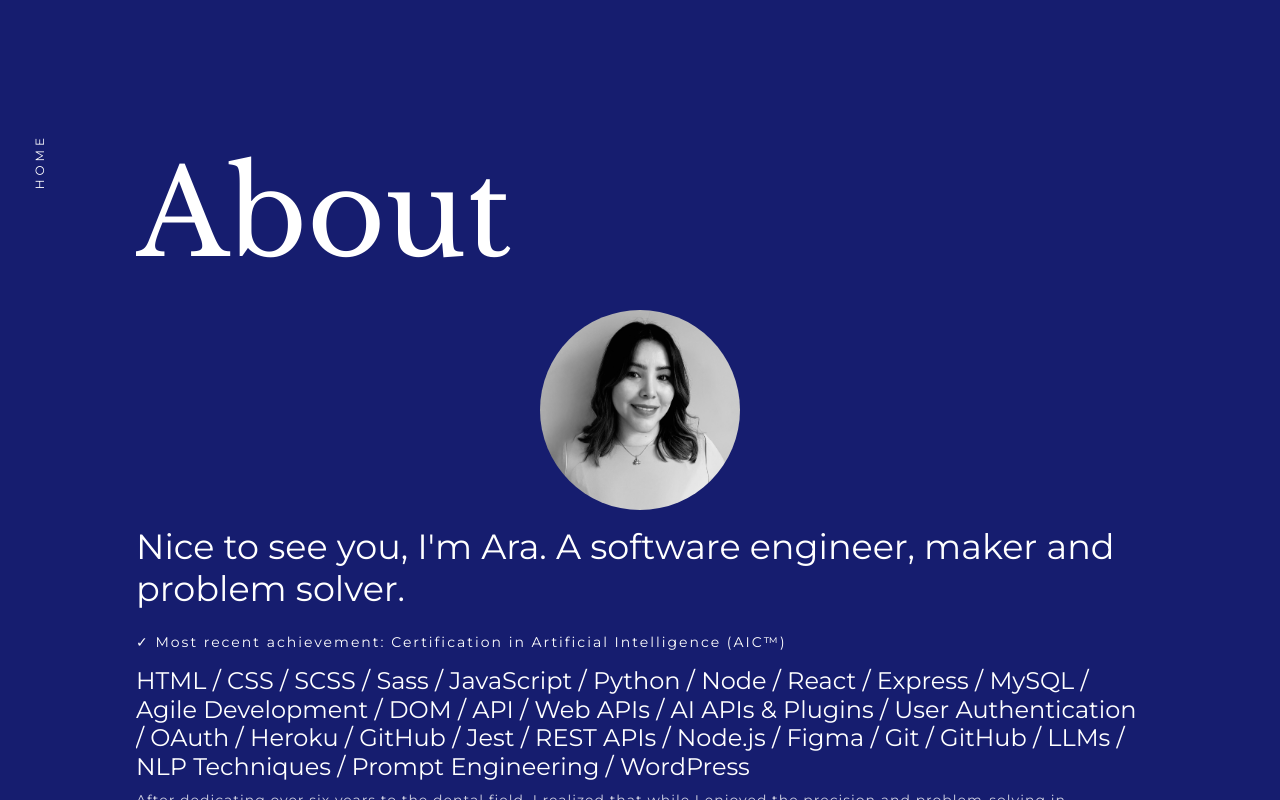
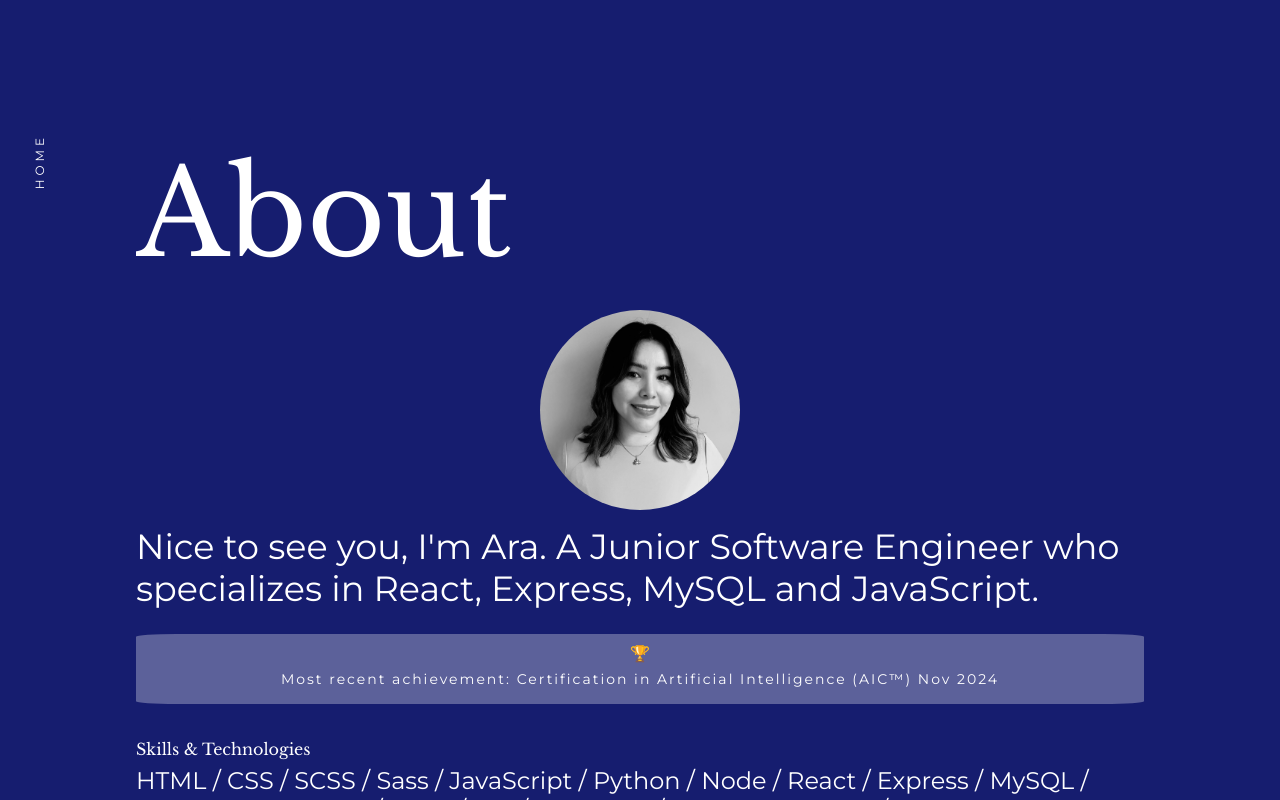
Before and after one commit to Araventura/portfolio-ara-ventura, a React (Vite) app: page /about in a window 1280 px wide. Shown: the top 800 px of the page. Built offline with nearby package versions, Linux system fonts and the light colour scheme.

Commit message:
add most recent achievement

```diff
--- a/src/components/About/About.jsx
+++ b/src/components/About/About.jsx
@@ -2,7 +2,7 @@ import React from "react";
 import "./About.scss";
 import { Link } from "react-router-dom";
 import profileImg from "../../assets/images/profile.jpg";
-
+import skillsData from "../../data/skills.json";
 function About() {
   return (
     <div className="about">
@@ -13,18 +13,22 @@ function About() {
             <img className="about__image" src={profileImg} alt="" />
           </div>
           <h2 className="about__subtitle">
-            Nice to see you, I'm Ara. A software engineer, maker and problem
-            solver.
+            Nice to see you, I'm Ara. A Junior Software Engineer who specializes
+            in React, Express, MySQL and JavaScript.
           </h2>
         </div>
       </div>
       <div className="about__text-bottom">
         <div>
-          <h3 className="about__tech">
-            ✓ Most recent achievement: Certification in Artificial Intelligence
-            (AIC™)
-          </h3>
+          <div className="about__tech-backdrop">
+            <h4 className="about__tech-emoji">🏆</h4>
+            <h3 className="about__tech">
+              Most recent achievement: Certification in Artificial Intelligence
+              (AIC™) Nov 2024
+            </h3>
+          </div>
           <div className="about__skills">
+            <h3 className="about__skills-title">Skills & Technologies</h3>
             <h4 className="about__skills-tech">
               HTML / CSS / SCSS / Sass / JavaScript / Python / Node / React /
               Express / MySQL / Agile Development / DOM / API / Web APIs / AI
--- a/src/components/About/About.scss
+++ b/src/components/About/About.scss
@@ -44,9 +44,35 @@
     padding-bottom: 16px;
     letter-spacing: 2px;
     margin-bottom: 0;
+    text-align: center;
+
+    &-emoji {
+      font-size: 16px;
+      text-align: center;
+      padding-top: 10px;
+    }
+
+    &-backdrop {
+      width: 100%;
+      background-color: rgb(255, 255, 255, 0.3);
+      border-radius: 4%;
+    }
 
     @include desktop {
       font-size: 14px;
+    }
+  }
+
+  &__skills {
+    display: flex;
+    flex-direction: column;
+    justify-content: center;
+    margin-top: 20px;
+
+    &-title {
+      font-family: "Libre";
+      font-size: 16px;
+      margin-top: 16px;
     }
   }
 
--- /dev/null
+++ b/src/data/skills.json
@@ -0,0 +1,31 @@
+[
+  "HTML",
+  "CSS",
+  "SCSS",
+  "Sass",
+  "JavaScript",
+  "Python",
+  "Node",
+  "React",
+  "Express",
+  "MySQL",
+  "Agile Development",
+  "DOM",
+  "API",
+  "Web APIs",
+  "APIs & Plugins",
+  "User Authentication",
+  "OAuth",
+  "Heroku",
+  "GitHub",
+  "Jest",
+  "REST APIs",
+  "Node.js",
+  "Figma",
+  "Git",
+  "AI",
+  "LLMs",
+  "NLP Techniques",
+  "Prompt Engineering",
+  "WordPress"
+]
```
